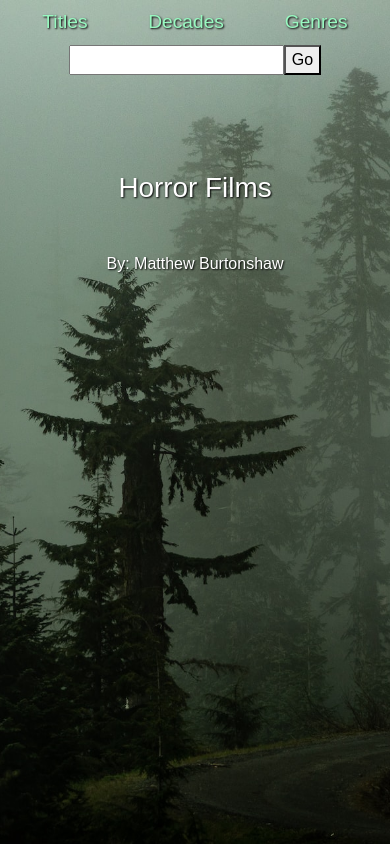
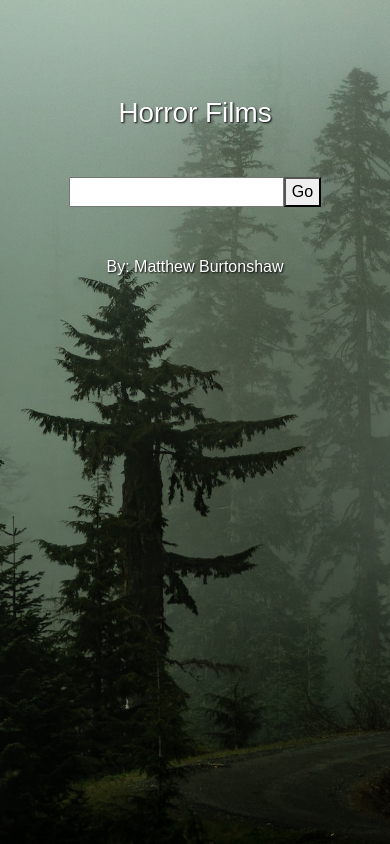
Before and after one commit to MBurtonshaw/horror_films, a React (Create React App) app: page / in a window 390 px wide. Built offline with nearby package versions, Linux system fonts and the light colour scheme; a web font is replaced by a local one.

Commit message:
mobile opt started

```diff
--- a/src/components/Carousel.js
+++ b/src/components/Carousel.js
@@ -1,6 +1,14 @@
 import { React } from 'react';
 
 export default function Carousel( props ) {
+
+    const whole = document.getElementById('Carousel');
+
+    if (1===2) {
+        return(
+            <div id='Carousel'></div>
+        );
+    } else {
 
         let first;
         let second;
@@ -57,7 +65,7 @@ export default function Carousel( props ) {
         }
 
         return(
-        <div id='Carousel' className='container d-none d-lg-block p-2 pb-5'>
+            <div id='Carousel' className='container d-none d-lg-block w-50 p-2 pb-5'>
                 <h2 className='m-2 p-1'> Autumn Recommendations </h2>
                 <div id="carouselExampleFade" className="carousel slide carousel-fade" data-bs-ride="carousel">
                     <div className="carousel-inner">
@@ -94,3 +102,6 @@ export default function Carousel( props ) {
             </div>
         );
     }
+
+
+}
--- a/src/components/Header.js
+++ b/src/components/Header.js
@@ -6,7 +6,7 @@ export default function Header() {
         try {
             //
             return(
-                <div id='Header' className='container'>
+                <div id='Header' className='container d-none d-md-block'>
                     <ul className="nav nav-fill justify-content-center">
                         <li className="nav-item header-nav">
                             <a className="nav-link" href="/titles"> Titles </a>
@@ -27,7 +27,7 @@ export default function Header() {
         try {
             //
             return(
-                <div id='Header' className='container'>
+                <div id='Header' className='container d-none d-md-block'>
                     <ul className="nav nav-fill justify-content-center">
                         <li className="nav-item header-nav">
                             <a className="nav-link" href="/"> Home </a>
--- a/src/components/Home.js
+++ b/src/components/Home.js
@@ -6,13 +6,33 @@ import Search from './Search';
 
 export default function Home( props ) {
 
+    function searchbar_lg() {
+        if (window.innerWidth > 767) {
+            return(
+                <Search movies={props.movies} genres={ props.genres }/>
+            );
+        }
+
+    }
+
+    function searchbar_sm() {
+        if (window.innerWidth < 768) {
+            return(
+                <Search movies={props.movies} genres={ props.genres }/>
+            );
+        }
+
+    }
+
     return(
+
         <div id='home_div'>
             <Sidebar genres={ props.genres }/>
             <div id='Home' className='container'>
-                <Search movies={props.movies} genres={ props.genres }/>
+                {searchbar_lg()}
                 <h1 className='my-5 pt-5'> Horror Films </h1>
                 <Carousel month={ props.month }/>
+                {searchbar_sm()}
                 <Footer />
             </div>
         </div>
--- a/src/movies.json
+++ b/src/movies.json
@@ -299,6 +299,16 @@
             "directors" : [ "Joe Dante" ],
             "writers" : [ "Chris Columbus" ],
             "photo" : "../../photos/gremlins.jpg"
+        },
+        {
+            "id" : 31,
+            "title" : "Hell House LLC",
+            "url" : "hell_house_llc",
+            "year" : 2015,
+            "genres" : ["Analog", "Eerie", "Occult"],
+            "directors" : [ "Stephen Cognetti" ],
+            "writers" : [ "Stephen Cognetti" ],
+            "photo" : "../../photos/hell_house_llc.jpg"
         }
     ]
 }
```
Also changed, not shown: public/photos/hell_house_llc.jpg (added). Lines whose indentation alone changed are shown as unchanged.
